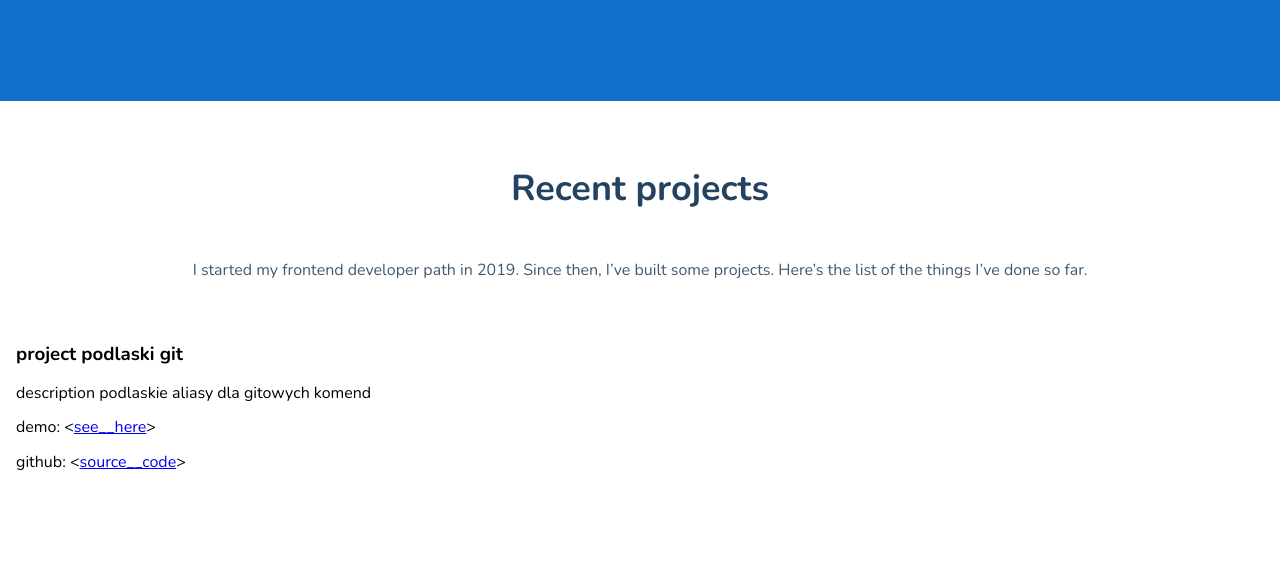
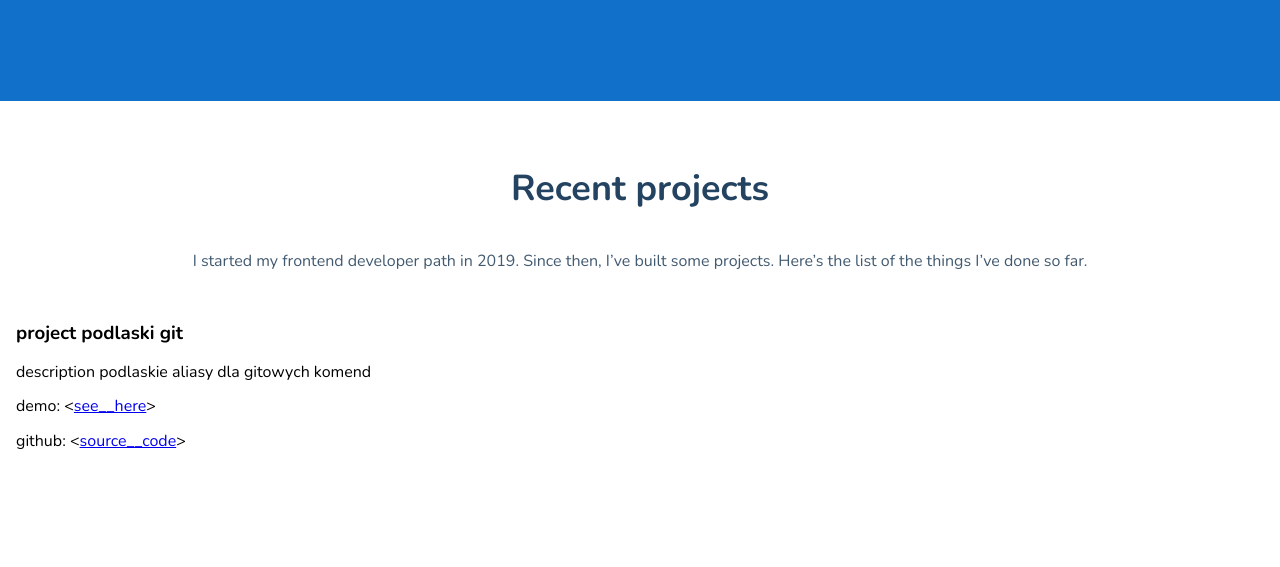
Before and after one commit to marcin-lyszczarz/marcin-lyszczarz.github.io, a website built with webpack: page src/pages/index.html in a window 1280 px wide. Shown: the part 2186-2753 px from the top of the page. Built offline with nearby package versions, Linux system fonts and the light colour scheme.

Commit message:
project heder style

```diff
--- a/src/scss/modules/projects.scss
+++ b/src/scss/modules/projects.scss
@@ -1,17 +1,19 @@
 .projects {
   padding: 64px 16px 84px;
   &__header {
-    margin: 0;
-    padding-bottom: 32px;
+    margin: 0 0 32px;
     color: $headerFont;
     font-weight: bold;
     font-size: 36px;
     line-height: 48px;
     text-align: center;
   }
-  &__description{
-      color: $paragraphFont;
-      text-align: center;
-      padding-bottom: 46px;
+  &__description {
+    color: $paragraphFont;
+    text-align: center;
+    margin: 0 0 46px;
+    font-weight: 300;
+    font-size: 16px;
+    line-height: 32px;
   }
 }
```
